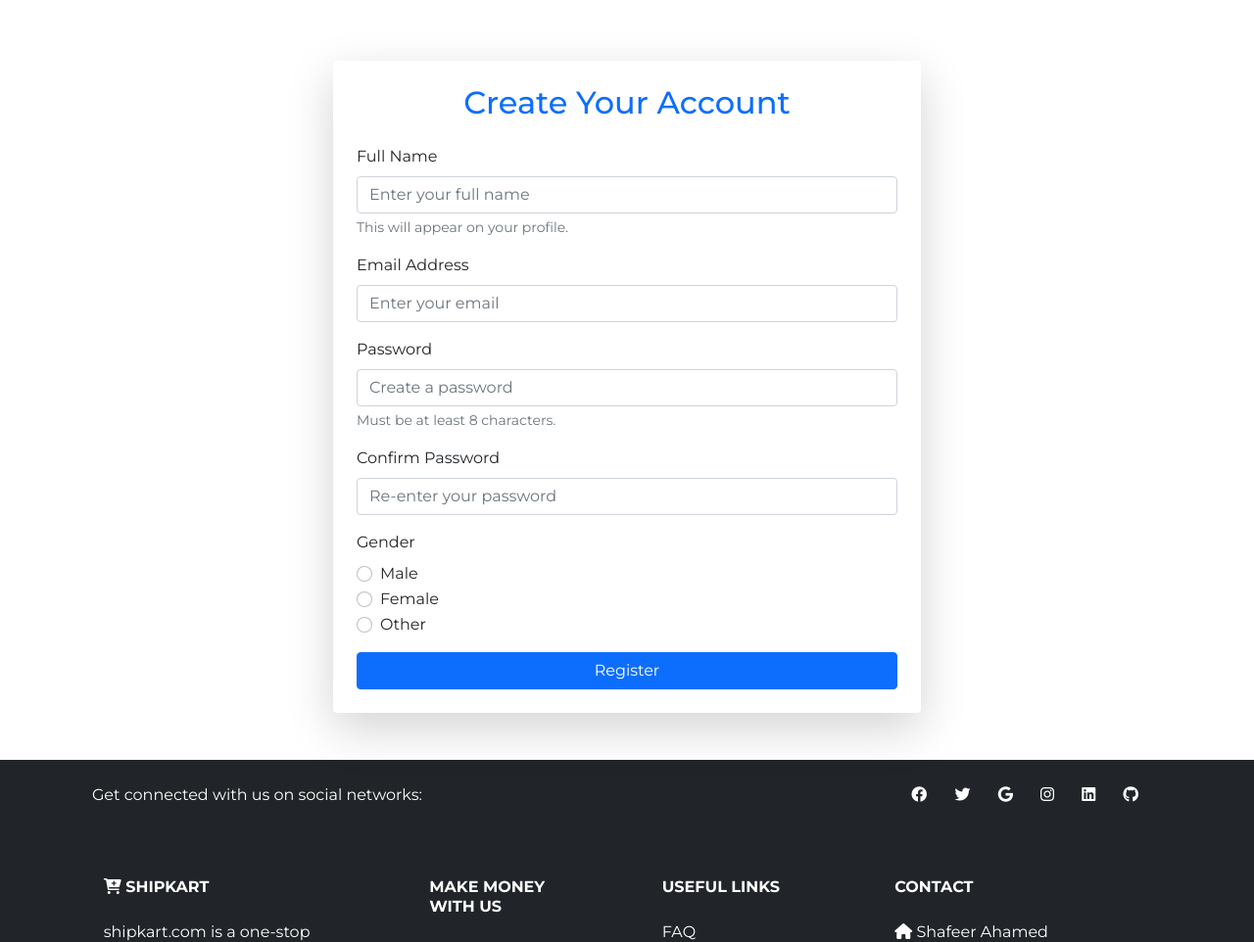
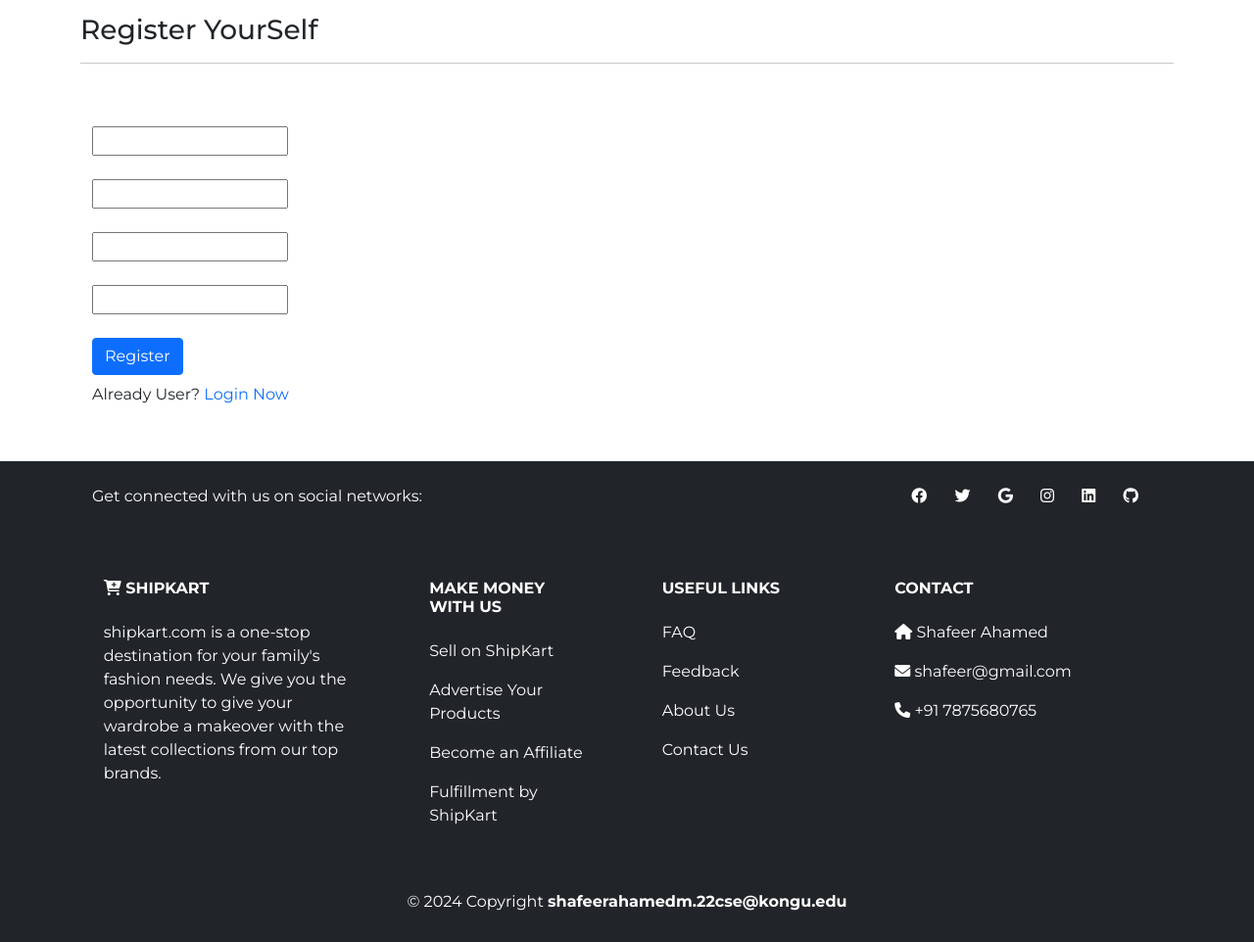
Before and after one commit to shafeer2511/E-Commerce, a Django app: template shop/templates/shop/register.html in a window 1280 px wide. Shown: the part 56-1018 px from the top of the page at 98% size. After the commit the page ends 986 px from the top, so only its background shows below. Run offline with Django 5.2, Linux system fonts and the light colour scheme; the template is opened without the code that fills it, so the values that code supplies are empty, except form fields; tables that the repository leaves empty hold one stand-in row (values such as "Sample post"); form fields are guessed from the names that the template uses.

Commit message:
Update register.html

```diff
--- a/shop/templates/shop/register.html
+++ b/shop/templates/shop/register.html
@@ -8,7 +8,9 @@
     <div class='container' style='margin-top:70px'>
         <div class='row'>
             <div class='col-12'>
-                <form action="{% url 'register' %}" method="POST" class="container my-5 shadow-lg p-4 bg-white rounded" style="max-width: 600px;">
+              <h3>Register YourSelf</h3>
+              <hr style='border:color: black'>
+                {% comment %} <form action="" method="POST" class="container my-5 shadow-lg p-4 bg-white rounded" style="max-width: 600px;">
                     {% csrf_token %}
                     <h2 class="text-center text-primary mb-4">Create Your Account</h2>
 
@@ -57,18 +59,39 @@
                       </div>
                     </div>
 
-                    {% comment %} <!-- Terms and Conditions -->
-                    <div class="mb-3 form-check">
-                      <input type="checkbox" class="form-check-input" id="terms" name="terms" required>
-                      <label class="form-check-label" for="terms">I agree to the <a href="#">Terms and Conditions</a></label>
-                      <div class="invalid-feedback">You must agree to the terms before submitting.</div>
-                    </div> {% endcomment %}
 
                     <!-- Submit Button -->
                     <button type="submit" class="btn btn-primary w-100">Register</button>
                   </form>
+                   {% endcomment %}
 
             </div>
         </div>
+        <section class='py-5'>
+          <div class='container'>
+            <div class='row'>
+              <div class='col-12'>
+                <form method='POST' action="">
+                  {% csrf_token %}
+                  <div class='mb-4'>
+
+                    {{form.username}}
+                  </div>
+                  <div class='mb-4'>
+                    {{form.email}}
+                  </div>
+                  <div class='mb-4'>
+                    {{form.password1}}
+                  </div>
+                  <div class='mb-4'>
+                    {{form.password2}}
+                  </div>
+                  <button type='submit' class='btn btn-primary'>Register</button>
+                </form>
+                <p class='my-2'>Already User? <a href='#'>Login Now</a></p>
+              </div>
+            </div>
+          </div>
+        </section>
     </div>
 {% endblock content %}
```
